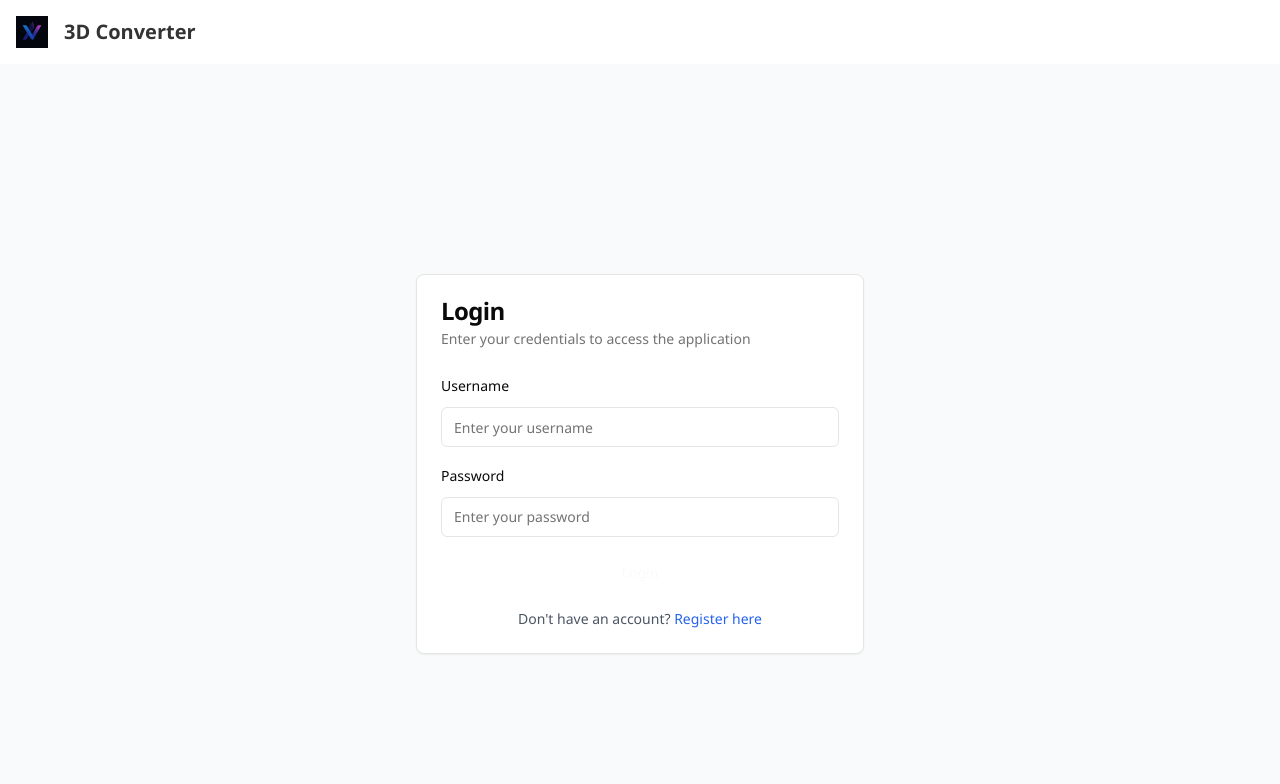
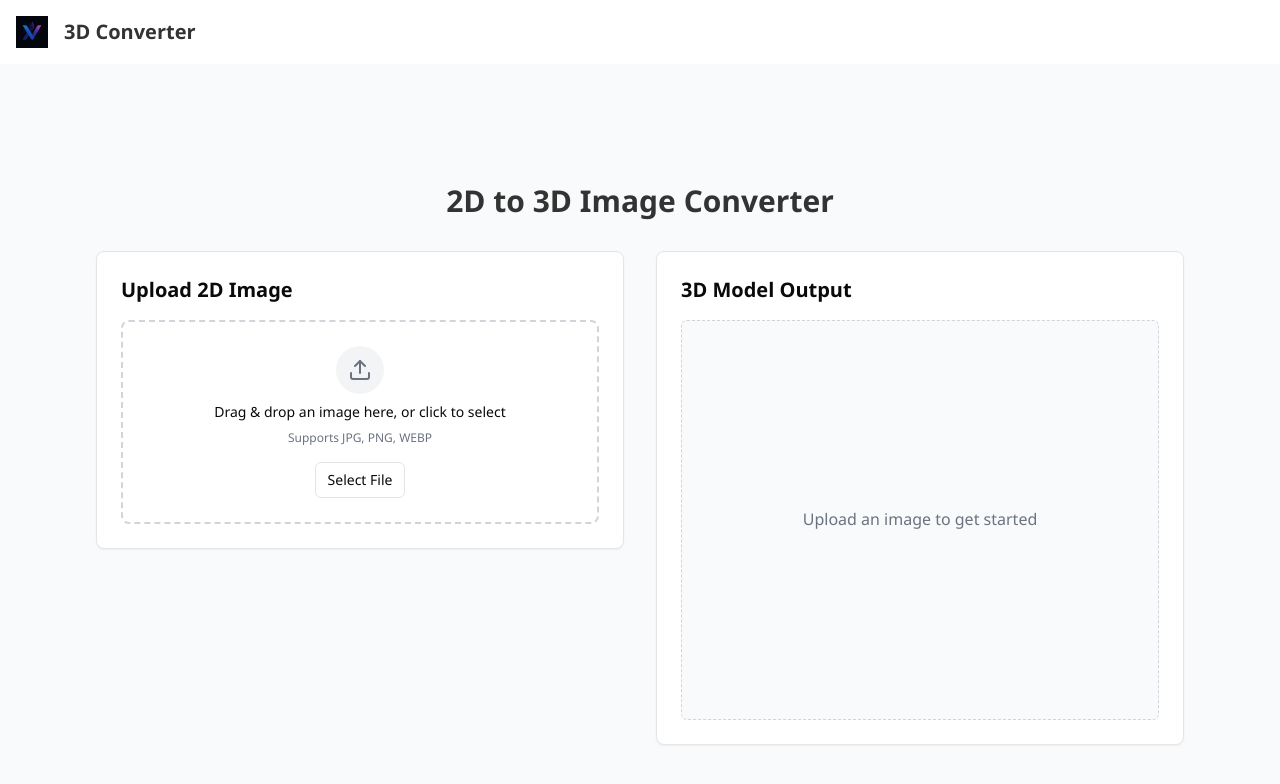
Before and after one commit to TechLEarners2000/2D-3D-converter, a Next.js app: page / in a window 1280 px wide. Shown: the top 784 px of the page. Built offline with nearby package versions, Linux system fonts and the light colour scheme.

Commit message:
Update page.tsx

```diff
--- a/app/page.tsx
+++ b/app/page.tsx
@@ -1,115 +1,99 @@
 "use client"
 
 import { useState } from "react"
-import { useRouter } from "next/navigation"
-import { useForm } from "react-hook-form"
-import { zodResolver } from "@hookform/resolvers/zod"
-import * as z from "zod"
-import Link from "next/link"
+import { Upload } from "lucide-react"
 import { Button } from "@/components/ui/button"
-import { Input } from "@/components/ui/input"
-import { Label } from "@/components/ui/label"
-import { Card, CardContent, CardDescription, CardHeader, CardTitle } from "@/components/ui/card"
-import { Alert, AlertDescription } from "@/components/ui/alert"
+import { Card } from "@/components/ui/card"
+import ImageUploader from "@/components/image-uploader"
+import ModelViewer from "@/components/model-viewer"
+import ProcessingStatus from "@/components/processing-status"
 
-const loginSchema = z.object({
-  username: z.string().min(1, "Username is required"),
-  password: z.string().min(1, "Password is required"),
-})
+export default function Home() {
+  const [image, setImage] = useState<string | null>(null)
+  const [isProcessing, setIsProcessing] = useState(false)
+  const [modelReady, setModelReady] = useState(false)
+  const [processingStep, setProcessingStep] = useState<string>("")
 
-type LoginForm = z.infer<typeof loginSchema>
+  const handleImageUpload = (imageDataUrl: string) => {
+    setImage(imageDataUrl)
+    setModelReady(false)
+  }
 
-export default function LoginPage() {
-  const [error, setError] = useState("")
-  const [isLoading, setIsLoading] = useState(false)
-  const router = useRouter()
+  const convertTo3D = async () => {
+    if (!image) return
 
-  const {
-    register,
-    handleSubmit,
-    formState: { errors },
-  } = useForm<LoginForm>({
-    resolver: zodResolver(loginSchema),
-  })
+    setIsProcessing(true)
+    setModelReady(false)
 
-  const onSubmit = async (data: LoginForm) => {
-    setIsLoading(true)
-    setError("")
+    // Simulate the processing steps that would happen on the backend
+    setProcessingStep("Analyzing image structure...")
+    await new Promise((resolve) => setTimeout(resolve, 1000))
 
-    try {
-      const response = await fetch("/api/login", {
-        method: "POST",
-        headers: {
-          "Content-Type": "application/json",
-        },
-        body: JSON.stringify(data),
-      })
+    setProcessingStep("Generating depth map...")
+    await new Promise((resolve) => setTimeout(resolve, 1500))
 
-      if (response.ok) {
-        router.push("/")
-      } else {
-        const errorData = await response.json()
-        setError(errorData.message || "Login failed")
-      }
-    } catch (err) {
-      setError("An error occurred. Please try again.")
-    } finally {
-      setIsLoading(false)
-    }
+    setProcessingStep("Running 3D reconstruction model...")
+    await new Promise((resolve) => setTimeout(resolve, 2000))
+
+    setProcessingStep("Creating 3D mesh...")
+    await new Promise((resolve) => setTimeout(resolve, 1500))
+
+    setProcessingStep("Applying textures...")
+    await new Promise((resolve) => setTimeout(resolve, 1000))
+
+    setIsProcessing(false)
+    setModelReady(true)
   }
 
   return (
-    <div className="min-h-screen flex items-center justify-center bg-gray-50">
-      <Card className="w-full max-w-md">
-        <CardHeader>
-          <CardTitle>Login</CardTitle>
-          <CardDescription>Enter your credentials to access the application</CardDescription>
-        </CardHeader>
-        <CardContent>
-          <form onSubmit={handleSubmit(onSubmit)} className="space-y-4">
-            <div className="space-y-2">
-              <Label htmlFor="username">Username</Label>
-              <Input
-                id="username"
-                type="text"
-                placeholder="Enter your username"
-                {...register("username")}
+    <main className="flex min-h-screen flex-col items-center justify-center p-4 md:p-24 bg-gray-50">
+      <h1 className="text-3xl font-bold mb-8 text-center">2D to 3D Image Converter</h1>
+
+      <div className="grid grid-cols-1 md:grid-cols-2 gap-8 w-full max-w-6xl">
+        <div className="flex flex-col gap-4">
+          <Card className="p-6">
+            <h2 className="text-xl font-semibold mb-4">Upload 2D Image</h2>
+            <ImageUploader onImageUpload={handleImageUpload} />
+
+            {image && (
+              <div className="mt-4">
+                <h3 className="text-lg font-medium mb-2">Preview</h3>
+                <div className="relative rounded-md overflow-hidden border border-gray-200 aspect-square">
+                  <img
+                    src={image || "/placeholder.svg"}
+                    alt="Uploaded preview"
+                    className="w-full h-full object-contain"
                   />
-              {errors.username && (
-                <p className="text-sm text-red-600">{errors.username.message}</p>
+                </div>
+                <Button className="w-full mt-4" onClick={convertTo3D} disabled={isProcessing}>
+                  <Upload className="mr-2 h-4 w-4" />
+                  Convert to 3D
+                </Button>
+              </div>
             )}
+          </Card>
         </div>
-            <div className="space-y-2">
-              <Label htmlFor="password">Password</Label>
-              <Input
-                id="password"
-                type="password"
-                placeholder="Enter your password"
-                {...register("password")}
-              />
-              {errors.password && (
-                <p className="text-sm text-red-600">{errors.password.message}</p>
-              )}
+
+        <div className="flex flex-col gap-4">
+          <Card className="p-6 h-full flex flex-col">
+            <h2 className="text-xl font-semibold mb-4">3D Model Output</h2>
+
+            {isProcessing ? (
+              <ProcessingStatus step={processingStep} />
+            ) : modelReady ? (
+              <div className="flex-1 min-h-[400px]">
+                <ModelViewer imageUrl={image} />
               </div>
-            {error && (
-              <Alert variant="destructive">
-                <AlertDescription>{error}</AlertDescription>
-              </Alert>
-            )}
-            <Button type="submit" className="w-full" disabled={isLoading}>
-              {isLoading ? "Logging in..." : "Login"}
-            </Button>
-          </form>
-          <div className="mt-4 text-center">
-            <p className="text-sm text-gray-600">
-              Don't have an account?{" "}
-              <Link href="/register" className="text-blue-600 hover:underline">
-                Register here
-              </Link>
+            ) : (
+              <div className="flex-1 flex items-center justify-center border border-dashed border-gray-300 rounded-md bg-gray-50 min-h-[400px]">
+                <p className="text-gray-500 text-center">
+                  {image ? "Click 'Convert to 3D' to generate model" : "Upload an image to get started"}
                 </p>
               </div>
-        </CardContent>
+            )}
           </Card>
         </div>
+      </div>
+    </main>
   )
 }
```
Lines whose indentation alone changed are shown as unchanged.
